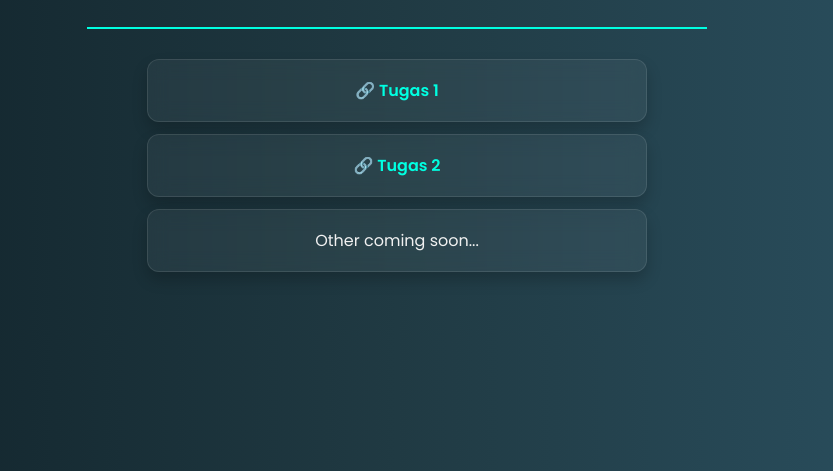
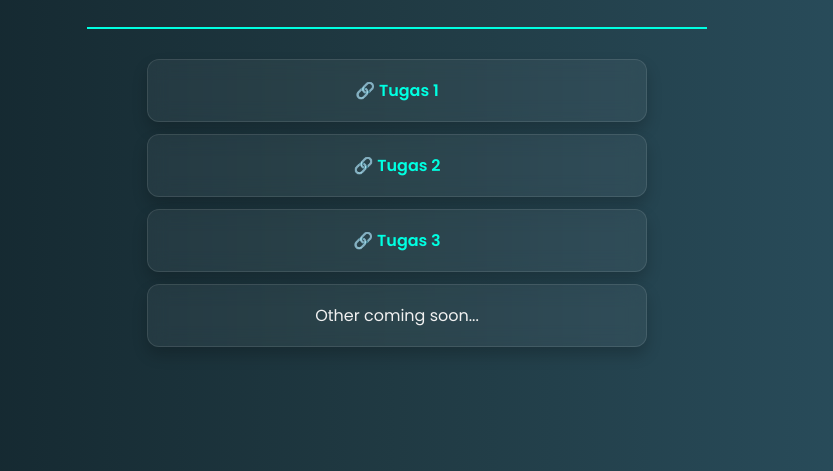
Before and after one commit to makhluk-antariksa/PemrogramanWeb, a plain HTML site: page index.html in a window 1280 px wide. Shown: the part 329-800 px from the top of the page, without its empty margins (243-1076 px from the left). Drawn offline with Linux system fonts and the light colour scheme.

Commit message:
Update index.html

```diff
--- a/index.html
+++ b/index.html
@@ -105,6 +105,7 @@
   <ul>
     <li><a href="https://github.com/makhluk-antariksa/PemrogramanWeb/tree/main/tugas%201" target="_blank">🔗 Tugas 1</a></li>
     <li><a href="https://github.com/makhluk-antariksa/PemrogramanWeb/tree/main/tugas%202" target="_blank">🔗 Tugas 2</a></li>
+    <li><a href="https://github.com/makhluk-antariksa/PemrogramanWeb/tree/main/tugas%203" target="_blank">🔗 Tugas 3</a></li>
     <li>Other coming soon...</li>
   </ul>
 
```
